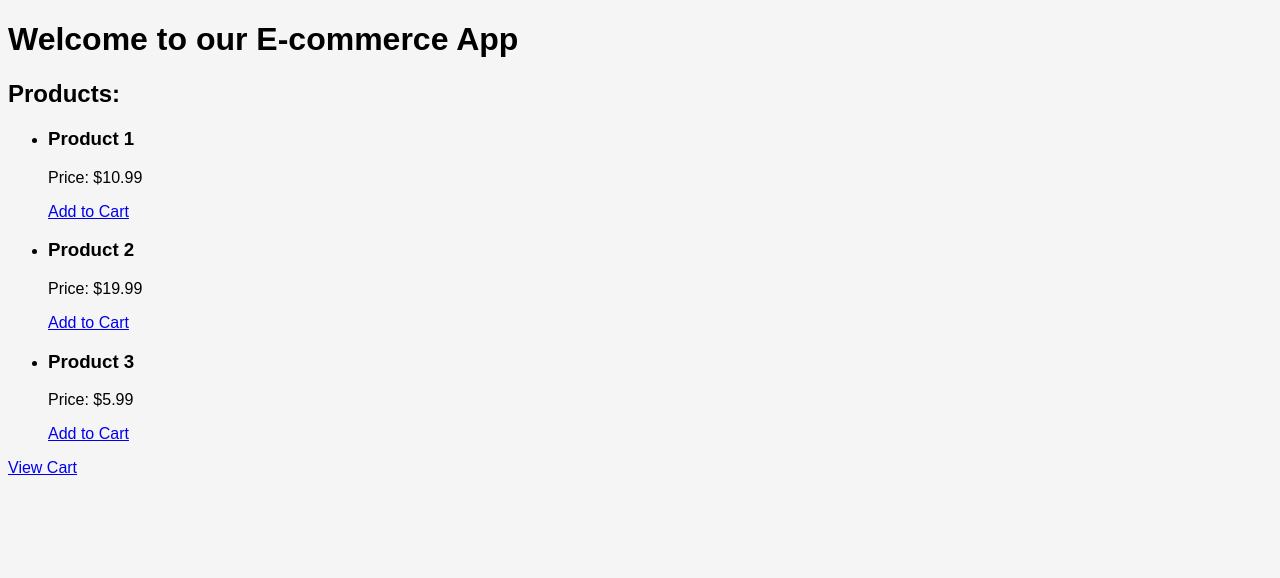
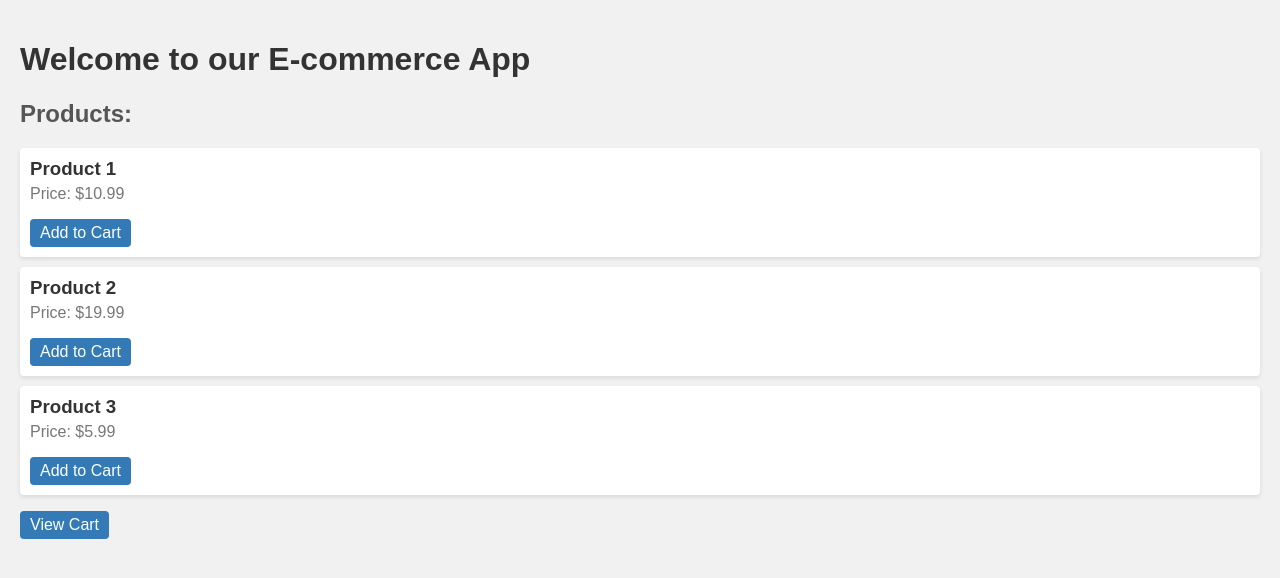
Before and after one commit to Utkarsh91362/E_commerce, a Flask app: page / in a window 1280 px wide. Shown: the top 578 px of the page. Run offline with Flask 3, Linux system fonts and the light colour scheme.

Commit message:
New changes made

```diff
--- /dev/null
+++ b/static/css/i.css
@@ -0,0 +1,128 @@
+/* styles.css */
+
+body {
+  font-family: Arial, sans-serif;
+  margin: 0;
+  padding: 20px;
+  background-color: #f1f1f1;
+}
+
+h1 {
+  color: #333;
+}
+
+h2 {
+  color: #555;
+  margin-top: 20px;
+}
+
+ul {
+  list-style: none;
+  padding: 0;
+}
+
+li {
+  background-color: #fff;
+  padding: 10px;
+  margin-bottom: 10px;
+  border-radius: 4px;
+  box-shadow: 0 2px 4px rgba(0, 0, 0, 0.1);
+}
+
+h3 {
+  margin: 0;
+  color: #333;
+}
+
+p {
+  margin-top: 5px;
+  color: #777;
+}
+
+a {
+  display: inline-block;
+  padding: 5px 10px;
+  background-color: #337ab7;
+  color: #fff;
+  text-decoration: none;
+  border-radius: 4px;
+  transition: background-color 0.3s ease;
+}
+
+a:hover {
+  background-color: #23527c;
+}
+
+a:active {
+  background-color: #1e496e;
+}
+
+.cart-link {
+  display: inline-block;
+  padding: 5px 10px;
+  background-color: #5cb85c;
+  color: #fff;
+  text-decoration: none;
+  border-radius: 4px;
+  transition: background-color 0.3s ease;
+}
+
+.cart-link:hover {
+  background-color: #449d44;
+}
+
+.cart-link:active {
+  background-color: #398439;
+}
+
+.price-highlight {
+  color: #e74c3c;
+  font-weight: bold;
+}
+
+.product-list {
+  display: grid;
+  grid-template-columns: repeat(auto-fit, minmax(300px, 1fr));
+  grid-gap: 20px;
+}
+
+.product-item {
+  background-color: #fff;
+  padding: 20px;
+  border-radius: 4px;
+  box-shadow: 0 2px 4px rgba(0, 0, 0, 0.1);
+  transition: box-shadow 0.3s ease;
+}
+
+.product-item:hover {
+  box-shadow: 0 4px 8px rgba(0, 0, 0, 0.1);
+}
+
+.product-name {
+  color: #333;
+  margin-top: 0;
+  margin-bottom: 10px;
+}
+
+.product-price {
+  color: #777;
+  margin: 0;
+}
+
+.product-add-to-cart {
+  display: inline-block;
+  padding: 5px 10px;
+  background-color: #337ab7;
+  color: #fff;
+  text-decoration: none;
+  border-radius: 4px;
+  transition: background-color 0.3s ease;
+}
+
+.product-add-to-cart:hover {
+  background-color: #23527c;
+}
+
+.product-add-to-cart:active {
+  background-color: #1e496e;
+}
--- a/templates/cart.html
+++ b/templates/cart.html
@@ -2,7 +2,8 @@
 <html>
 <head>
     <title>Shopping Cart</title>
-    <link rel="stylesheet" href="{{ url_for('static', filename='css/styles.css') }}">
+   <link rel="stylesheet" href="{{ url_for('static', filename='css/cart.css') }}">
+
 
 </head>
 <body>
--- a/templates/index.html
+++ b/templates/index.html
@@ -2,7 +2,7 @@
 <html>
 <head>
     <title>E-commerce App</title>
-    <link rel="stylesheet" href="{{ url_for('static', filename='css/styles.css') }}">
+    <link rel="stylesheet" href="{{ url_for('static', filename='css/i.css') }}">
 
 </head>
 <body>
```
Also changed, not shown: ecom.yaml (+6 -6 lines), static/css/cart.css (added, +71 -0 lines).
